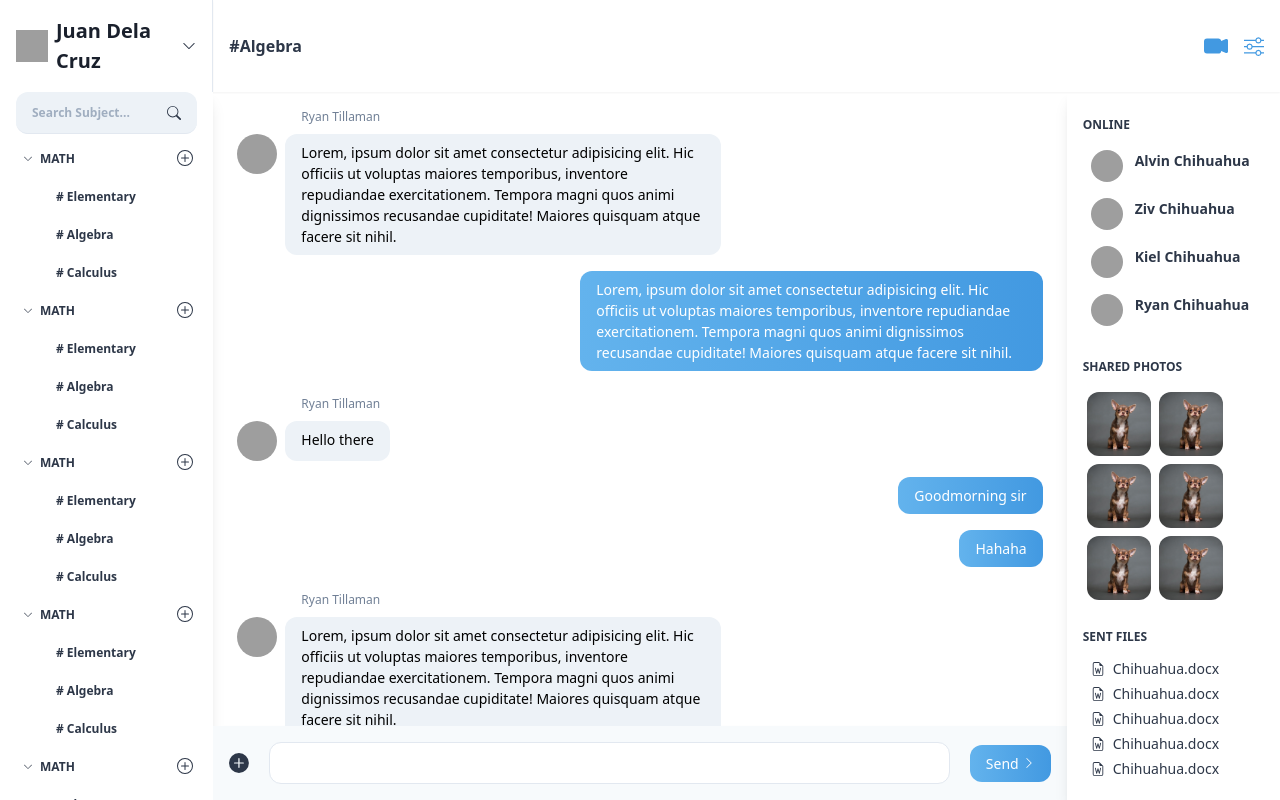
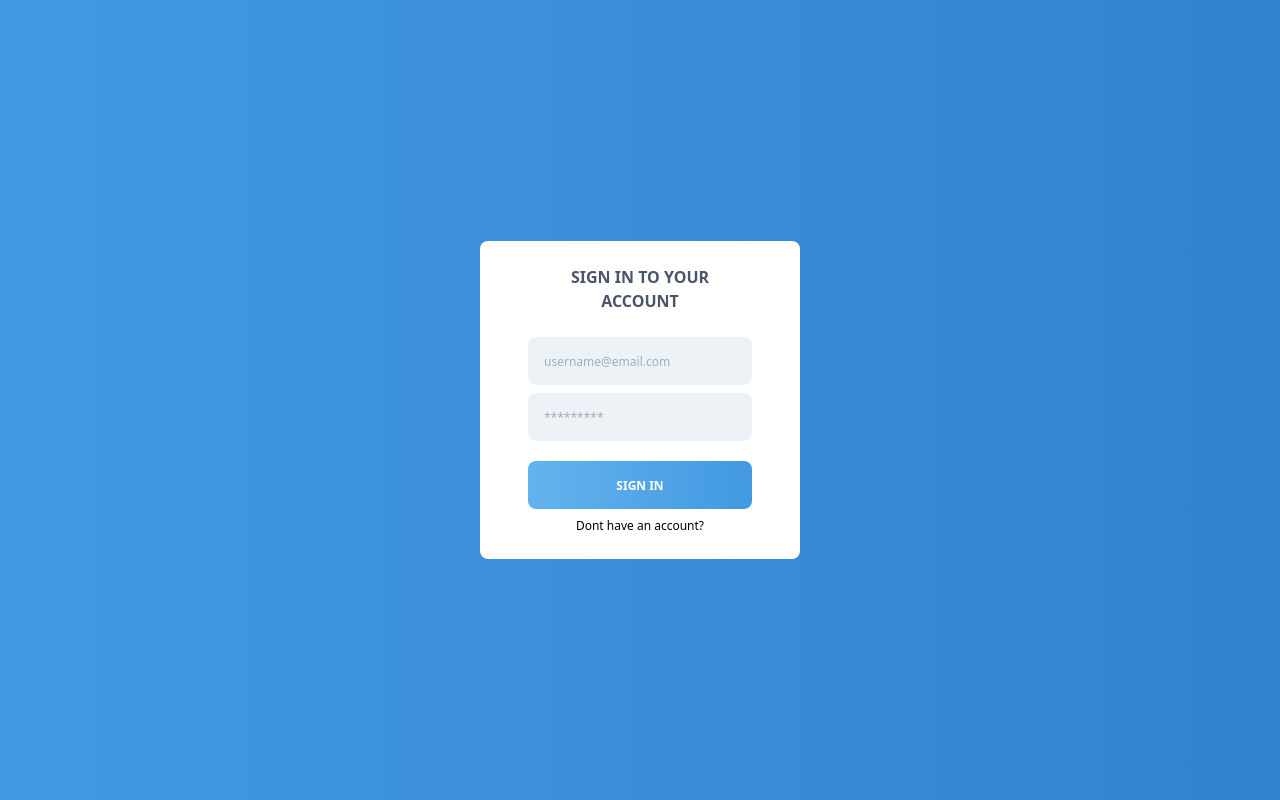
Before and after one commit to yell66w/chatroom-practice, a React (Create React App) app in the folder client/: page /login in a window 1280 px wide. Built offline with nearby package versions, Linux system fonts and the light colour scheme; grey boxes are pictures that could not be loaded.

Commit message:
added login design

```diff
--- a/client/package.json
+++ b/client/package.json
@@ -9,6 +9,7 @@
     "react": "^17.0.1",
     "react-custom-scrollbars": "^4.2.1",
     "react-dom": "^17.0.1",
+    "react-router-dom": "^5.2.0",
     "react-scripts": "4.0.0",
     "web-vitals": "^0.2.4"
   },
--- a/client/src/App.js
+++ b/client/src/App.js
@@ -1,13 +1,23 @@
 import React from 'react'
-import Navbar from './components/Navbar'
-import MainContainer from './containers/MainContainer'
+import {
+  BrowserRouter as Router,
+  Switch,
+  Route,
+} from "react-router-dom";
+import ChatApp from './containers/ChatApp';
+import Login from './containers/Login';
 const App = () => {
   return (
-         <div className="flex flex-col min-h-screen h-screen">
-            <Navbar/>
-            <MainContainer />
-        </div>
-
+    <Router>
+        <Switch>
+          <Route path="/login">
+            <Login></Login>
+          </Route>
+          <Route path="/">
+            <ChatApp />
+          </Route>
+        </Switch>
+    </Router>
   )
 }
 export default App
--- /dev/null
+++ b/client/src/containers/ChatApp.jsx
@@ -0,0 +1,13 @@
+import React from 'react'
+import Navbar from '../components/Navbar'
+import MainContainer from './MainContainer'
+const ChatApp = () => {
+    return (
+        <div className="flex flex-col min-h-screen h-screen">
+            <Navbar />
+            <MainContainer />
+        </div>
+    )
+}
+
+export default ChatApp
--- /dev/null
+++ b/client/src/containers/Login.jsx
@@ -0,0 +1,24 @@
+import React from 'react'
+
+const Login = () => {
+    return (
+        <div className="flex items-center justify-center min-h-screen bg-gradient-to-r from-blue-500 to-blue-600">
+            <div className="flex flex-col bg-white h-full py-6 px-12 rounded-lg w-3/12">
+                <div className="px-4 text-center">
+                    <h1 className="font-bold text-gray-700">SIGN IN TO YOUR ACCOUNT</h1>
+                </div>
+                <div className="mt-5 flex flex-col">
+                    <input type="text" className="my-1 rounded-lg p-4 text-xs focus:outline-none text-gray-700 bg-gray-200 w-full h-12" placeholder="username@email.com"/>
+                    <input type="text" className="my-1 rounded-lg p-4 text-xs focus:outline-none text-gray-700 bg-gray-200 w-full h-12" placeholder="*********"/>
+
+                    <button type="text" className="mt-4 mb-2 p-4 rounded-lg text-xs focus:outline-none text-white font-bold bg-gradient-to-r from-blue-400 to-blue-500  w-full h-12" >
+                        SIGN IN
+                    </button>
+                    <a href="" className="text-xs self-center">Dont have an account?</a>
+                </div>
+            </div>
+        </div>
+    )
+}
+
+export default Login
```
Also changed, not shown: 1 other file (tests, documents, lock files or other folders).
